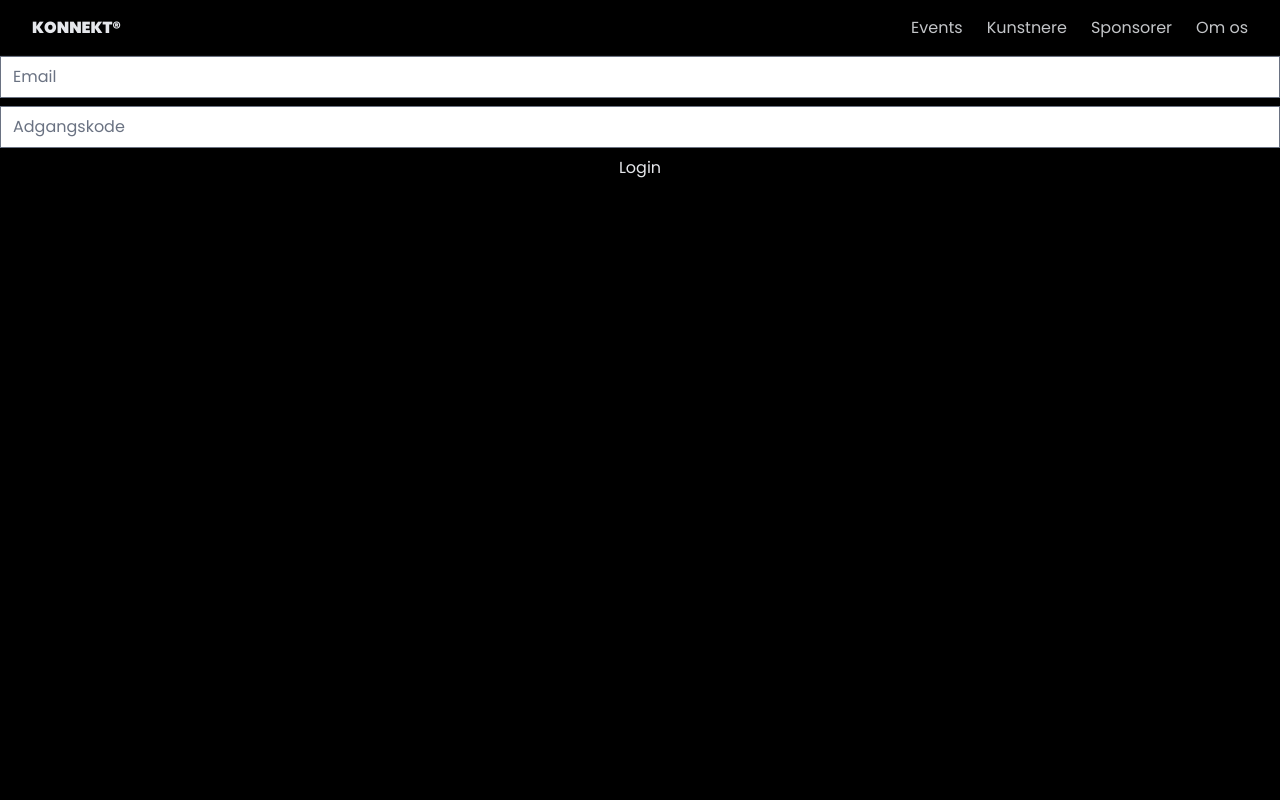
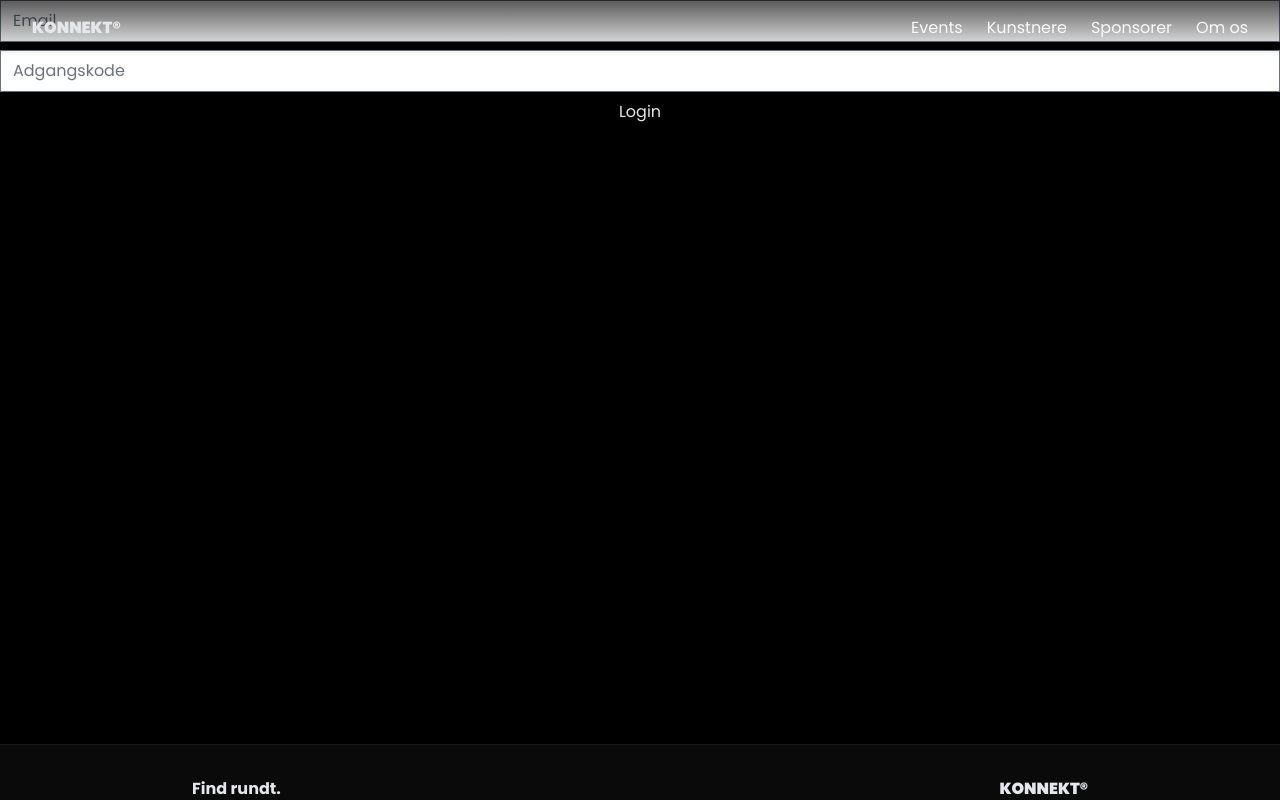
Before and after one commit to mattismoel/konnekt, a SvelteKit app in the folder frontend/: page /auth/login in a window 1280 px wide. Shown: the top 800 px of the page. Built offline with nearby package versions, Linux system fonts and the light colour scheme; no server answers.

Commit message:
update navbar styling

```diff
--- a/frontend/src/routes/+layout.svelte
+++ b/frontend/src/routes/+layout.svelte
@@ -8,9 +8,11 @@
 {@render footer()}
 
 {#snippet navbar()}
-	<nav class="h-nav flex items-center justify-between border-b border-b-neutral-950 px-8">
+	<nav
+		class="h-nav absolute z-50 flex w-screen items-center justify-between bg-gradient-to-b from-black/65 px-8"
+	>
 		<a href="/" class="font-black">KONNEKT&reg;</a>
-		<ul class="*:hover:text-text text-text/85 flex gap-6">
+		<ul class="*:hover:text-text flex gap-6 text-zinc-50">
 			<li><a href="/events">Events</a></li>
 			<li><a href="/artists">Kunstnere</a></li>
 			<li><a href="/sponsorer">Sponsorer</a></li>
```
